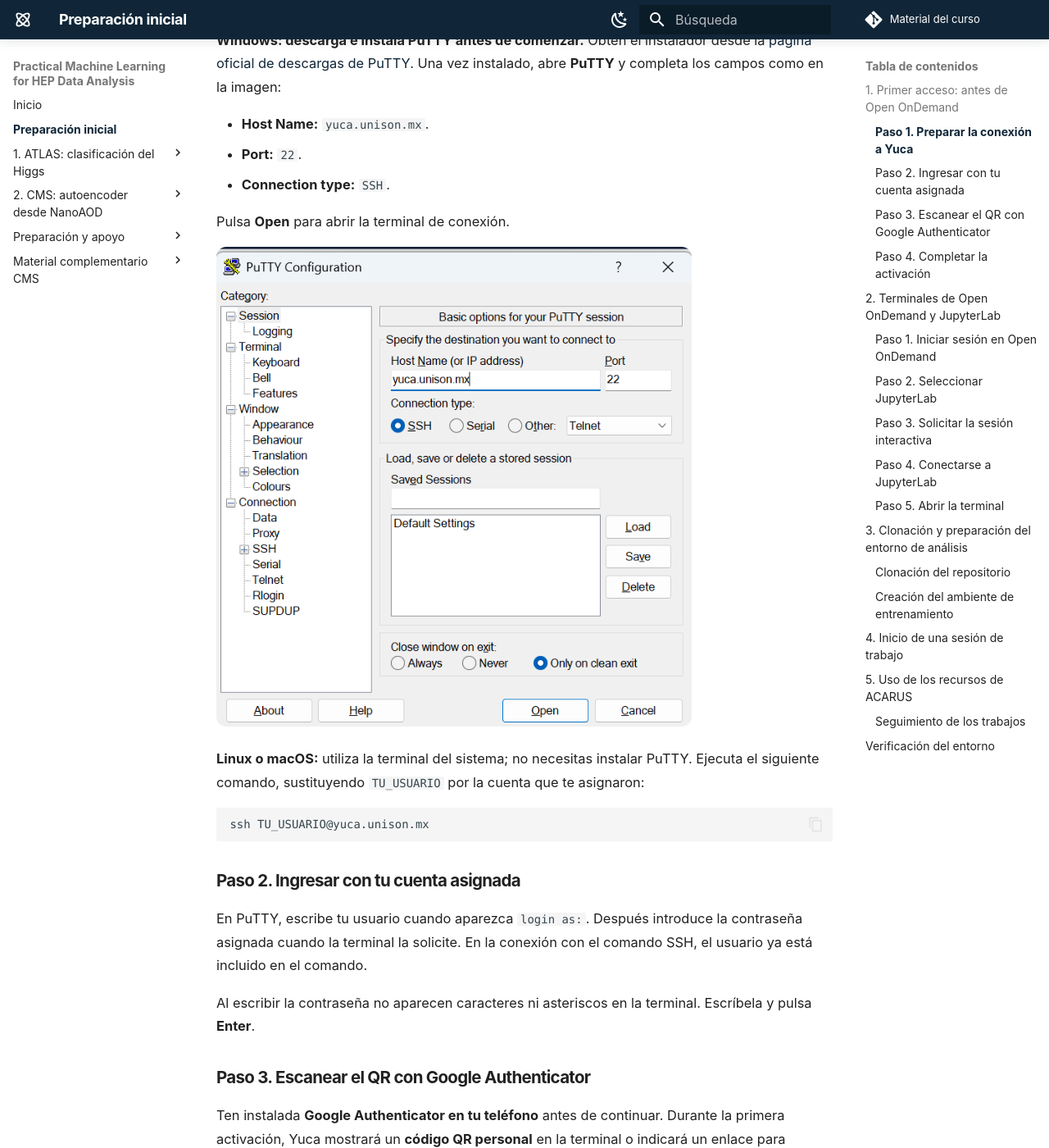
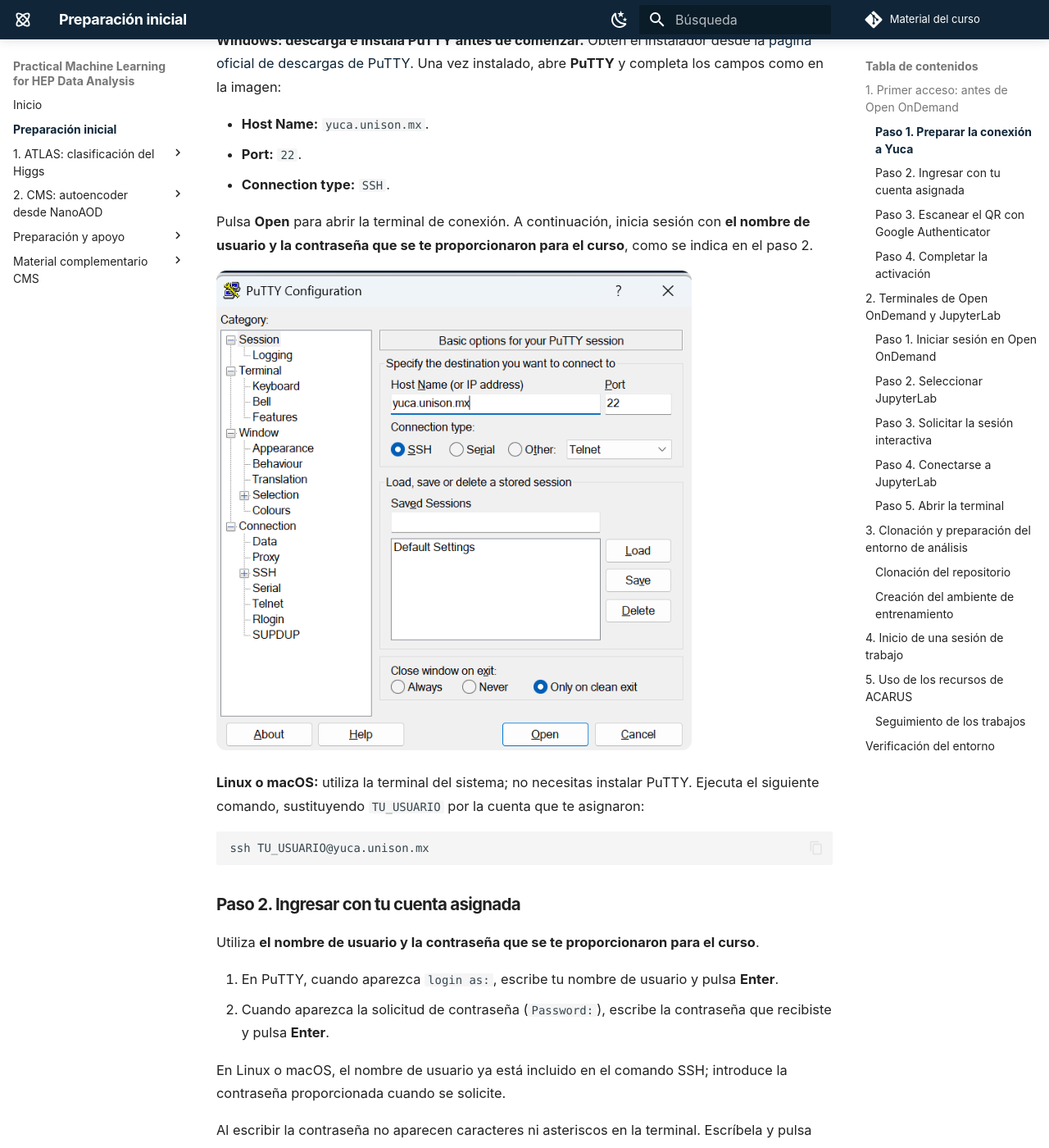
Before and after one commit to castaned/practical-ml-hep, an MkDocs documentation site: the page built from docs/preparacion.md, in a window 1280 px wide and 1400 px high, scrolled down 1141 px. Shown: the whole window at 82% size. Built offline with MkDocs 1.6.1 and Material for MkDocs 9.7.7, drawn with Linux system fonts in a browser that asks for light colours; comment, search, counter and statistics services are not loaded.

Commit message:
Clarify login using course-provided username and password

```diff
--- a/docs/preparacion.md
+++ b/docs/preparacion.md
@@ -38,7 +38,7 @@ La primera conexión se hace por **SSH desde tu computadora**. En ella se prepar
 - **Port:** `22`.
 - **Connection type:** `SSH`.
 
-Pulsa **Open** para abrir la terminal de conexión.
+Pulsa **Open** para abrir la terminal de conexión. A continuación, inicia sesión con **el nombre de usuario y la contraseña que se te proporcionaron para el curso**, como se indica en el paso 2.
 
 ![Configuración de PuTTY: servidor yuca.unison.mx, puerto 22 y conexión SSH](assets/yuca/00-putty-ssh.png){ width="580" }
 
@@ -50,7 +50,12 @@ ssh TU_USUARIO@yuca.unison.mx
 
 ### Paso 2. Ingresar con tu cuenta asignada
 
-En PuTTY, escribe tu usuario cuando aparezca `login as:`. Después introduce la contraseña asignada cuando la terminal la solicite. En la conexión con el comando SSH, el usuario ya está incluido en el comando.
+Utiliza **el nombre de usuario y la contraseña que se te proporcionaron para el curso**.
+
+1. En PuTTY, cuando aparezca `login as:`, escribe tu nombre de usuario y pulsa **Enter**.
+2. Cuando aparezca la solicitud de contraseña (`Password:`), escribe la contraseña que recibiste y pulsa **Enter**.
+
+En Linux o macOS, el nombre de usuario ya está incluido en el comando SSH; introduce la contraseña proporcionada cuando se solicite.
 
 Al escribir la contraseña no aparecen caracteres ni asteriscos en la terminal. Escríbela y pulsa **Enter**.
 
```
